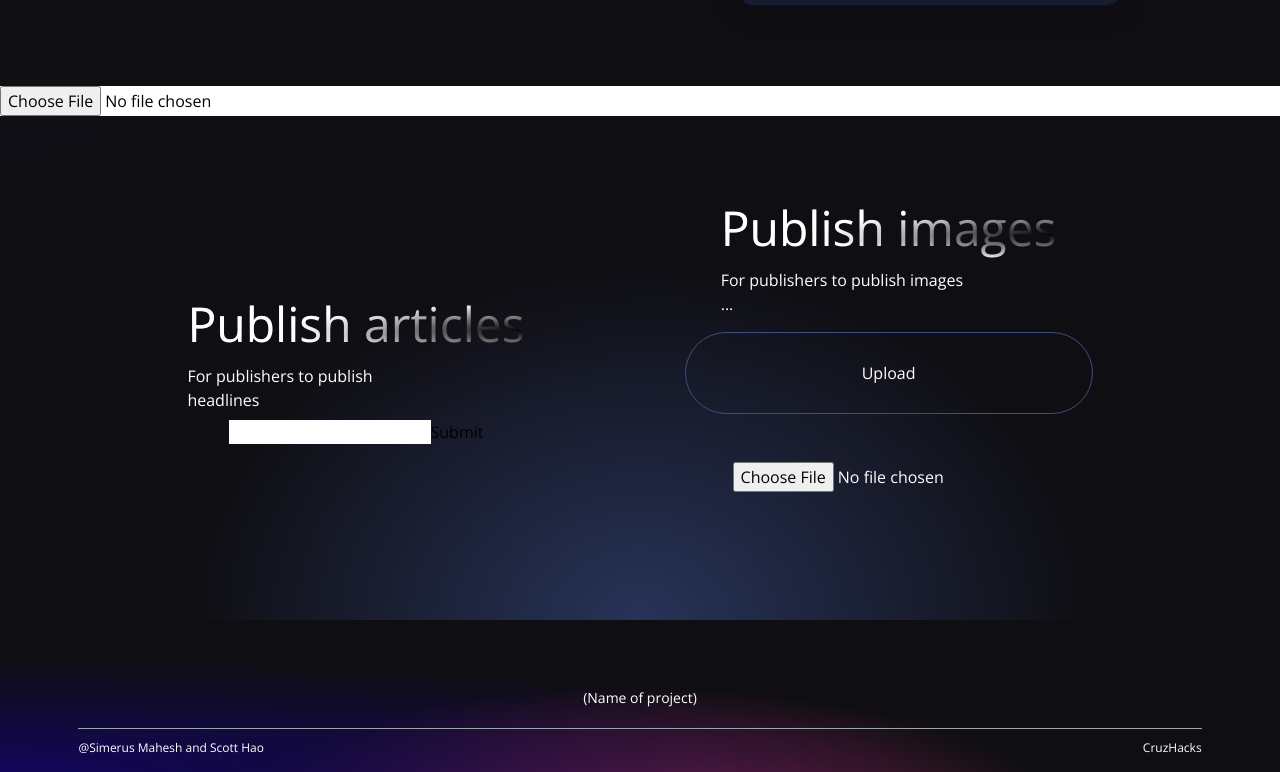
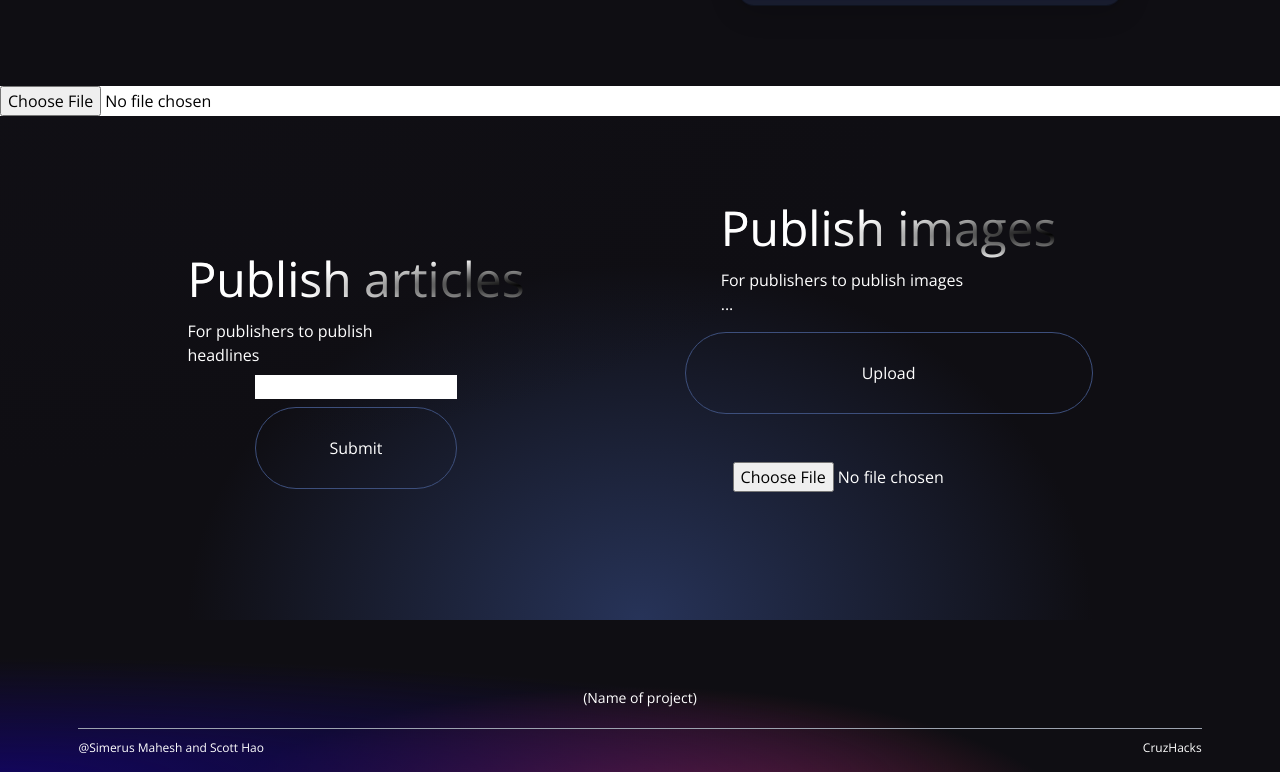
Before and after one commit to SimerusM/cruzhacks2022, a React (Create React App) app in the folder client/: page / in a window 1280 px wide. Shown: the part 663-1435 px from the top of the page. Built offline with nearby package versions, Linux system fonts and the light colour scheme.

Commit message:
Sha256 updates

```diff
--- a/client/src/components/Services.jsx
+++ b/client/src/components/Services.jsx
@@ -1,6 +1,5 @@
 import React, { Component, useState } from "react";
 import axios from 'axios';
-import sha256 from 'crypto-js/sha256';
 
 
 class Services extends Component {
@@ -31,6 +30,7 @@ class Services extends Component {
 
   onSubmit = (data) => {
     this.hash(data).then((hex) => console.log(hex));
+
     console.log(data)
   }
 
@@ -44,9 +44,6 @@ class Services extends Component {
       return hashHex;
     });
   }
-
-
-
 
   render() {
     return (
@@ -77,11 +74,14 @@ class Services extends Component {
                 <button onClick={() => {console.log('hi')}}>Publish</button>
               </div> */}
               <input type="text" />
-              <input type="submit" />
+              <div className="text-white w-full mt-2 border-[1px] p-2 border-[#3d4f7c] hover:bg-[#3d4f7c] rounded-full cursor-pointer flex-1 flex flex-col justify-start items-center p-7">
+                <input type="submit" />
+              </div>
             </form>
+
           </div>
 
-
+          <h1>{this.state.hash}</h1>
           <div className="flex mf:flex-col flex-col items-center justify-between md:p-20 py-12 px-4">
             <div className="flex-1 flex flex-col justify-start items-start">
               <h1 className="text-white text-3xl sm:text-5xl py-2 text-gradient ">
```
